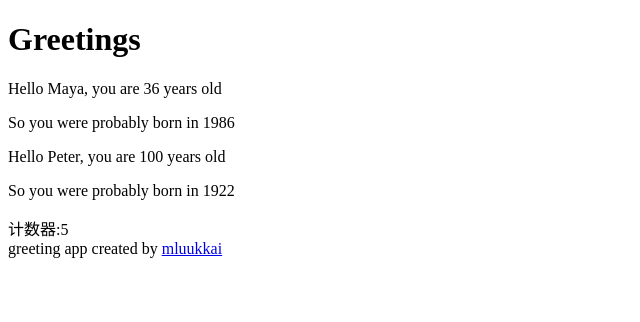
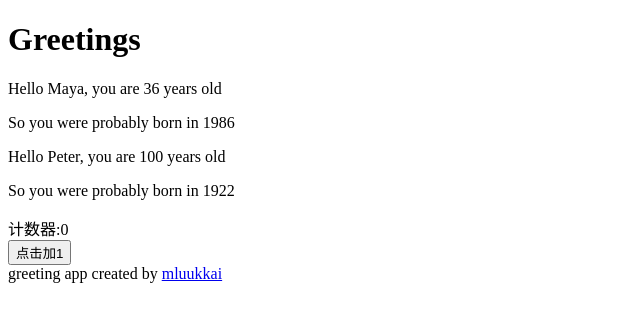
Before and after one commit to ppwqdxlte/fullstack-web-learning, a React (Create React App) app in the folder part1/: page / in a window 1280 px wide. Shown: the top 322 px of the page, without its empty margins (0-640 px from the left). Built offline with nearby package versions, Linux system fonts and the light colour scheme.

Commit message:
添加事件处理器，触发组件状态的改变

```diff
--- a/part1/src/App.js
+++ b/part1/src/App.js
@@ -36,16 +36,20 @@ const App = () => {
 	  const name = 'Peter'
 	  const age = 100
 	  let [counter,setCounter] = useState(0)
-	  setTimeout(()=>{
-		  if (counter>100) counter = 1
+	  const handleClick = () => {
+	      console.log('clicked')
 		  setCounter(counter+1)
-	  },1000)
+	  }
+
 	return (
 		    <>
 		      <h1>Greetings</h1>
 		      <Hello name="Maya" age={26 + 10} />
 		      <Hello name={name} age={age} />
 			  <Counter num={counter} />
+			  <button onClick={handleClick}>
+					点击加1
+			  </button>
 		      <Footer />
 		    </>
 		  )
```
